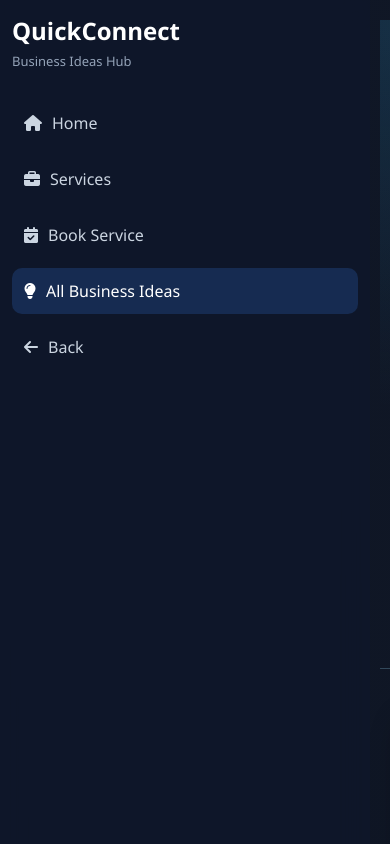
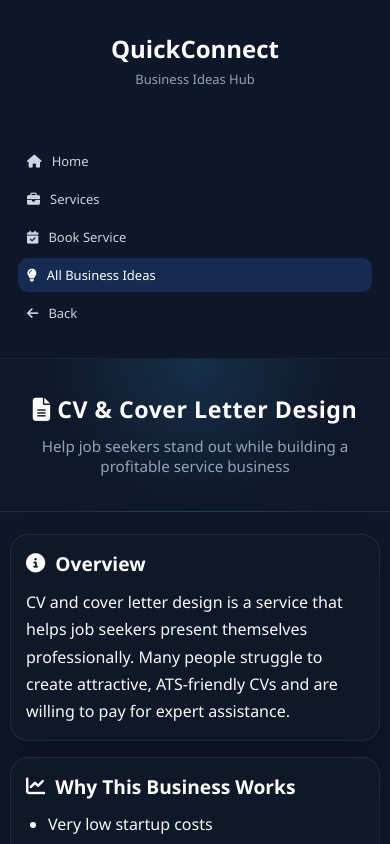
Before and after one commit to Roman9102/BookingApp, a website: page frontend/business-ideas/cv-design.html in a window 390 px wide. Shown: the top 844 px of the page. Drawn offline with Linux system fonts and the light colour scheme.

Commit message:
fix idea.css

```diff
--- a/frontend/css/idea.css
+++ b/frontend/css/idea.css
@@ -1,72 +1,66 @@
-:root {
-  --bg1: #050816;
-  --bg2: #0b1220;
-  --card: rgba(255, 255, 255, 0.06);
-  --border: rgba(255, 255, 255, 0.12);
-  --text: #e5e7eb;
-  --muted: #9ca3af;
-  --accent: #38bdf8;
-  --accent2: #a78bfa;
-  --accent3: #22c55e;
+/* =========================================================
+   BUSINESS IDEAS INNER PAGES
+   idea.css
+========================================================= */
+
+.idea-header {
+  width: 100%;
+  text-align: center;
+  padding: 60px 20px;
+  border-bottom: 1px solid var(--border);
+  background: radial-gradient(
+    circle at top,
+    rgba(56, 189, 248, 0.15),
+    transparent 60%
+  );
 }
 
-* {
-  margin: 0;
-  padding: 0;
-  box-sizing: border-box;
-  font-family: "Segoe UI", system-ui, sans-serif;
-}
-
-body {
-  color: var(--text);
-  background: linear-gradient(-45deg, var(--bg1), var(--bg2), #111827, #0a0f1d);
-  background-size: 400% 400%;
-  animation: bgMove 12s ease infinite;
-}
-
-@keyframes bgMove {
-  0% { background-position: 0% 50%; }
-  50% { background-position: 100% 50%; }
-  100% { background-position: 0% 50%; }
-}
-
-/* HEADER */
-.idea-header {
-  text-align: center;
-  padding: 70px 20px;
-  border-bottom: 1px solid var(--border);
-  background: radial-gradient(circle at top, rgba(56,189,248,0.15), transparent 60%);
+.idea-header .container {
+  width: 100%;
+  max-width: 1100px;
+  margin: 0 auto;
 }
 
 .idea-header h1 {
-  font-size: 2.6rem;
+  font-size: 2.5rem;
   font-weight: 800;
   letter-spacing: 0.5px;
+  line-height: 1.3;
 }
 
 .idea-header p {
-  margin-top: 10px;
+  margin-top: 12px;
   color: var(--muted);
   font-size: 1.1rem;
 }
 
-/* CONTAINER */
+/* =========================================================
+   MAIN BUSINESS IDEA CONTENT
+========================================================= */
+
 .idea-container {
+  width: 100%;
   max-width: 1100px;
-  margin: auto;
+  margin: 0 auto;
   padding: 40px 20px;
   display: grid;
+  grid-template-columns: 1fr;
   gap: 22px;
 }
 
-/* CARDS */
+/* =========================================================
+   CARDS
+========================================================= */
+
 .idea-card {
+  width: 100%;
+  min-width: 0;
   background: var(--card);
   border: 1px solid var(--border);
   border-radius: 18px;
   padding: 24px;
   backdrop-filter: blur(14px);
-  box-shadow: 0 10px 30px rgba(0,0,0,0.3);
+  box-shadow: 0 10px 30px rgba(0, 0, 0, 0.3);
   transition: all 0.25s ease;
   position: relative;
   overflow: hidden;
@@ -82,10 +76,11 @@ body {
   background: linear-gradient(
     120deg,
     transparent,
-    rgba(56,189,248,0.15),
+    rgba(56, 189, 248, 0.15),
     transparent
   );
   transition: 0.6s;
+  pointer-events: none;
 }
 
 .idea-card:hover::before {
@@ -93,18 +88,18 @@ body {
 }
 
 .idea-card:hover {
-  transform: translateY(-6px);
-  border-color: rgba(56,189,248,0.4);
-  box-shadow: 0 15px 40px rgba(0,0,0,0.5);
+  transform: translateY(-4px);
+  border-color: rgba(56, 189, 248, 0.4);
+  box-shadow: 0 15px 40px rgba(0, 0, 0, 0.5);
 }
 
 .idea-card h2 {
   font-size: 1.4rem;
-  margin-bottom: 10px;
+  margin-bottom: 12px;
   color: var(--accent);
   display: flex;
   align-items: center;
-  gap: 8px;
+  gap: 10px;
 }
 
 .idea-card p {
@@ -113,23 +108,32 @@ body {
 }
 
 .idea-card ul {
-  margin-top: 10px;
-  padding-left: 18px;
+  margin-top: 12px;
+  padding-left: 22px;
 }
 
 .idea-card li {
-  margin-bottom: 8px;
+  margin-bottom: 9px;
   color: var(--text);
+  line-height: 1.5;
 }
 
-/* CTA */
+/* =========================================================
+   CTA
+========================================================= */
+
 .idea-cta {
+  width: 100%;
   text-align: center;
-  padding: 40px;
+  padding: 40px 25px;
   border-radius: 20px;
-  background: linear-gradient(135deg, rgba(34,197,94,0.12), rgba(56,189,248,0.12));
-  border: 1px solid rgba(56,189,248,0.25);
-  box-shadow: 0 10px 40px rgba(0,0,0,0.4);
+  background: linear-gradient(
+    135deg,
+    rgba(34, 197, 94, 0.12),
+    rgba(56, 189, 248, 0.12)
+  );
+  border: 1px solid rgba(56, 189, 248, 0.25);
+  box-shadow: 0 10px 40px rgba(0, 0, 0, 0.4);
 }
 
 .idea-cta h2 {
@@ -142,55 +146,238 @@ body {
   margin-bottom: 18px;
 }
 
-/* BUTTON */
+/* =========================================================
+   BUTTON
+========================================================= */
+
 .btn-primary {
   display: inline-block;
   padding: 12px 22px;
   border-radius: 12px;
-  background: linear-gradient(135deg, var(--accent), var(--accent2));
+  background: linear-gradient(
+    135deg,
+    var(--accent),
+    var(--accent2)
+  );
   color: white;
   font-weight: 600;
   text-decoration: none;
   transition: transform 0.2s ease, box-shadow 0.2s ease;
-  box-shadow: 0 10px 25px rgba(56,189,248,0.25);
+  box-shadow: 0 10px 25px rgba(56, 189, 248, 0.25);
 }
 
 .btn-primary:hover {
   transform: scale(1.05);
-  box-shadow: 0 15px 35px rgba(56,189,248,0.35);
+  box-shadow: 0 15px 35px rgba(56, 189, 248, 0.35);
 }
 
-/* FOOTER */
+/* =========================================================
+   FOOTER
+========================================================= */
+
 .idea-footer {
+  width: 100%;
   text-align: center;
-  padding: 30px;
+  padding: 30px 20px;
   color: var(--muted);
 }
 
-/* SIDEBAR FIX (STATIC WHILE SCROLLING) */
+/* =========================================================
+   IMPORTANT LAYOUT FIX
+   Prevent style.css from pushing inner pages right
+========================================================= */
+
 .dashboard {
+  width: 100%;
+  min-height: 100vh;
   display: flex;
+  align-items: flex-start;
 }
 
-.sidebar {
-  position: sticky;
-  top: 0;
-  height: 100vh;
-  overflow-y: auto;
+.dashboard .main-content {
+  flex: 1;
+  width: auto;
+  min-width: 0;
+  margin-left: 0;
+  padding-left: 0;
+  overflow-x: hidden;
 }
 
-/* MOBILE */
-@media (max-width: 768px) {
+.dashboard .sidebar {
+  flex: 0 0 var(--sidebar-width, 255px);
+}
+
+/* =========================================================
+   TABLET
+========================================================= */
+
+@media (max-width: 900px) {
+
+  .dashboard {
+    display: flex;
+    flex-direction: column;
+  }
+
+  .dashboard .sidebar {
+    position: relative;
+    top: auto;
+    left: auto;
+    width: 100%;
+    max-width: 100%;
+    height: auto;
+    min-height: 0;
+    flex: none;
+    overflow: visible;
+  }
+
+  .dashboard .main-content {
+    width: 100%;
+    max-width: 100%;
+    margin: 0;
+    padding: 0;
+  }
+
+  .idea-header {
+    padding: 45px 20px;
+  }
+
   .idea-header h1 {
-    font-size: 1.8rem;
+    font-size: 2rem;
+  }
+
+  .idea-container {
+    width: 100%;
+    padding: 30px 18px;
+  }
+}
+
+/* =========================================================
+   MOBILE
+========================================================= */
+
+@media (max-width: 600px) {
+
+  .dashboard {
+    display: flex;
+    flex-direction: column;
+    width: 100%;
+    overflow-x: hidden;
+  }
+
+  /* Sidebar becomes a compact top section */
+  .dashboard .sidebar {
+    position: relative;
+    width: 100%;
+    max-width: 100%;
+    height: auto;
+    min-height: 0;
+    flex: none;
+    overflow: visible;
+  }
+
+  .dashboard .sidebar .logo {
+    width: 100%;
+    text-align: center;
+    padding: 18px 15px;
+  }
+
+  .dashboard .sidebar nav {
+    width: 100%;
+    display: flex;
+    flex-wrap: wrap;
+    justify-content: center;
+    gap: 6px;
+    padding: 8px 10px 14px;
+  }
+
+  .dashboard .sidebar nav a {
+    width: auto;
+    flex: 0 0 auto;
+    white-space: nowrap;
+  }
+
+  .dashboard .main-content {
+    width: 100%;
+    max-width: 100%;
+    min-width: 0;
+    margin: 0;
+    padding: 0;
+  }
+
+  .idea-header {
+    width: 100%;
+    padding: 35px 15px;
+  }
+
+  .idea-header h1 {
+    font-size: 1.7rem;
+  }
+
+  .idea-header p {
+    font-size: 0.95rem;
+  }
+
+  .idea-container {
+    width: 100%;
+    max-width: 100%;
+    padding: 22px 14px;
+    gap: 16px;
   }
 
   .idea-card {
+    width: 100%;
     padding: 18px;
   }
 
-  .sidebar {
-    position: relative;
-    height: auto;
+  .idea-card h2 {
+    font-size: 1.2rem;
+  }
+
+  .idea-cta {
+    padding: 30px 18px;
+  }
+
+  .idea-cta h2 {
+    font-size: 1.5rem;
+  }
+
+  .btn-primary {
+    width: 100%;
+    text-align: center;
+  }
+
+  .idea-footer {
+    padding: 25px 15px;
   }
 }
+
+/* =========================================================
+   VERY SMALL PHONES
+========================================================= */
+
+@media (max-width: 400px) {
+
+  .dashboard .sidebar nav {
+    gap: 4px;
+    padding-left: 6px;
+    padding-right: 6px;
+  }
+
+  .dashboard .sidebar nav a {
+    font-size: 13px;
+    padding: 8px 9px;
+  }
+
+  .idea-header h1 {
+    font-size: 1.45rem;
+  }
+
+  .idea-container {
+    padding-left: 10px;
+    padding-right: 10px;
+  }
+
+  .idea-card {
+    padding: 15px;
+  }
+}
```
